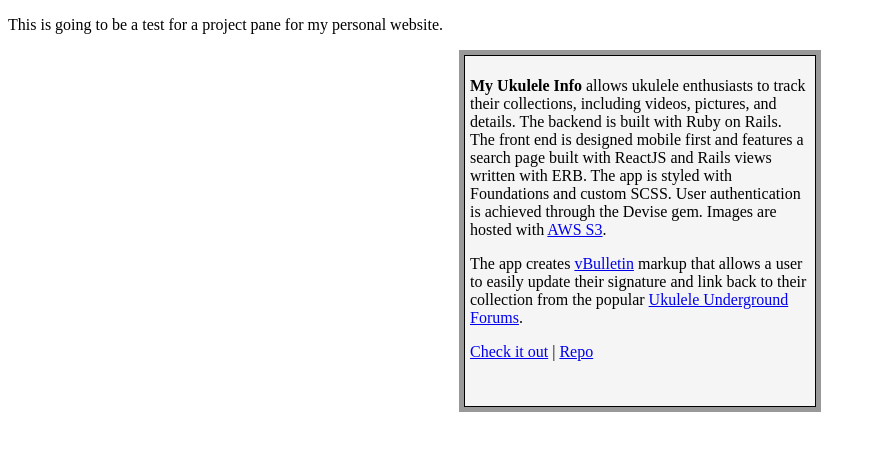
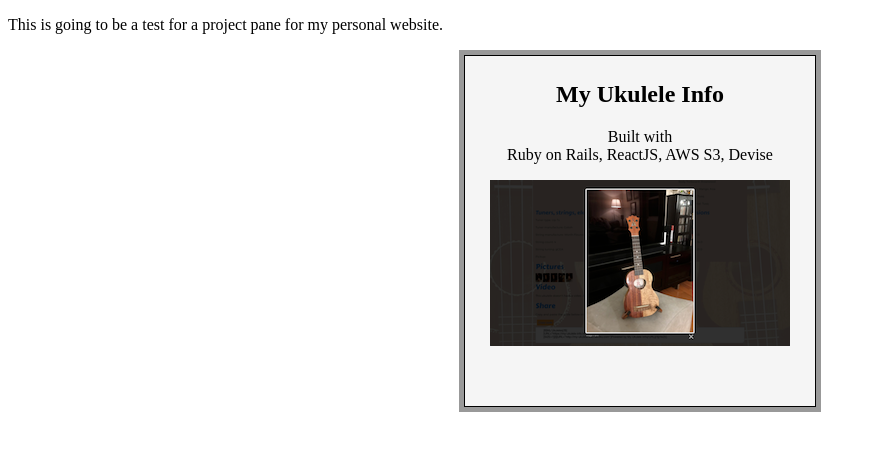
Before and after one commit to marclevetin/cardflip, a plain HTML site: page index.html in a window 1280 px wide. Both pictures are taken after a click on the element 640 px from the left and 231 px from the top of the page. Shown: the whole page, without its empty margins (0-876 px from the left). Drawn offline with Linux system fonts and the light colour scheme.

Commit message:
changed URLs to open in new tab.  Changed events for better behavior so that the thing I want the user to see is what the user actually sees. Eliminated bug where a user could end up on detail view when the mouse is not hovering over the card.

```diff
--- a/app.js
+++ b/app.js
@@ -7,3 +7,13 @@ function flipCard() {
     thisDiv.className = "";
   }
 }
+
+function flipToDetails() {
+  let thisDiv = document.getElementById('card')
+  thisDiv.className = "flipped";
+}
+
+function flipToCover() {
+  let thisDiv = document.getElementById('card')
+  thisDiv.className = "";
+}
--- a/index.html
+++ b/index.html
@@ -12,7 +12,7 @@
     </p>
 
     <section class="container">
-      <div id="card" onclick=flipCard()>
+      <div id="card" onmouseenter="flipToDetails()" onmouseleave="flipToCover()" onclick="flipCard()">
         <figure class="front">
           <div class="content">
             <h1>My Ukulele Info</h1>
@@ -26,12 +26,12 @@
         <figure class="back">
           <div class="content">
             <p>
-              <span class="strong">My Ukulele Info</span> allows ukulele enthusiasts to track their collections, including videos, pictures, and details.  The backend is built with Ruby on Rails.  The front end is designed mobile first and features a search page built with ReactJS and Rails views written with ERB.  The app is styled with Foundations and custom SCSS.  User authentication is achieved through the Devise gem.  Images are hosted with <a href="https://aws.amazon.com/s3/">AWS S3</a>.
+              <span class="strong">My Ukulele Info</span> allows ukulele enthusiasts to track their collections, including videos, pictures, and details.  The backend is built with Ruby on Rails.  The front end is designed mobile first and features a search page built with ReactJS and Rails views written with ERB.  The app is styled with Foundations and custom SCSS.  User authentication is achieved through the Devise gem.  Images are hosted with <a href="https://aws.amazon.com/s3/" target="_blank">AWS S3</a>.
             <p>
-              The app creates <a href="https://www.vbulletin.org/forum/misc.php?do=bbcode">vBulletin</a> markup that allows a user to easily update their signature and link back to their collection from the popular <a href="http://forum.ukuleleunderground.com/">Ukulele Underground Forums</a>.
+              The app creates <a href="https://www.vbulletin.org/forum/misc.php?do=bbcode" target="_blank">vBulletin</a> markup that allows a user to easily update their signature and link back to their collection from the popular <a href="http://forum.ukuleleunderground.com/" target="_blank">Ukulele Underground Forums</a>.
             </p>
             <p>
-              <a href="https://my-ukulele-info.herokuapp.com">Check it out</a> | <a href="https://github.com/marclevetin/myukuleleinfo">Repo</a>
+              <a href="https://my-ukulele-info.herokuapp.com" target="_blank">Check it out</a> | <a href="https://github.com/marclevetin/myukuleleinfo" target="_blank">Repo</a>
             </p>
           </div>
         </figure>
```
